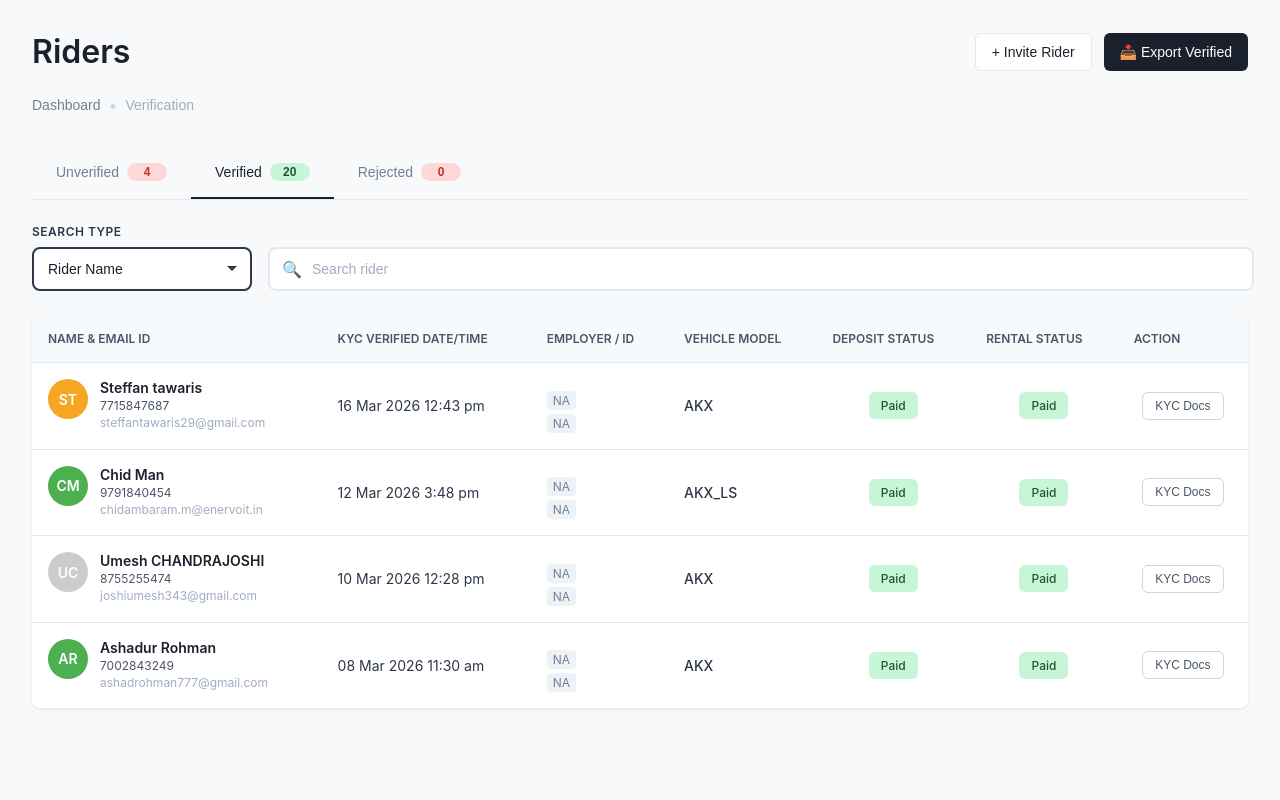
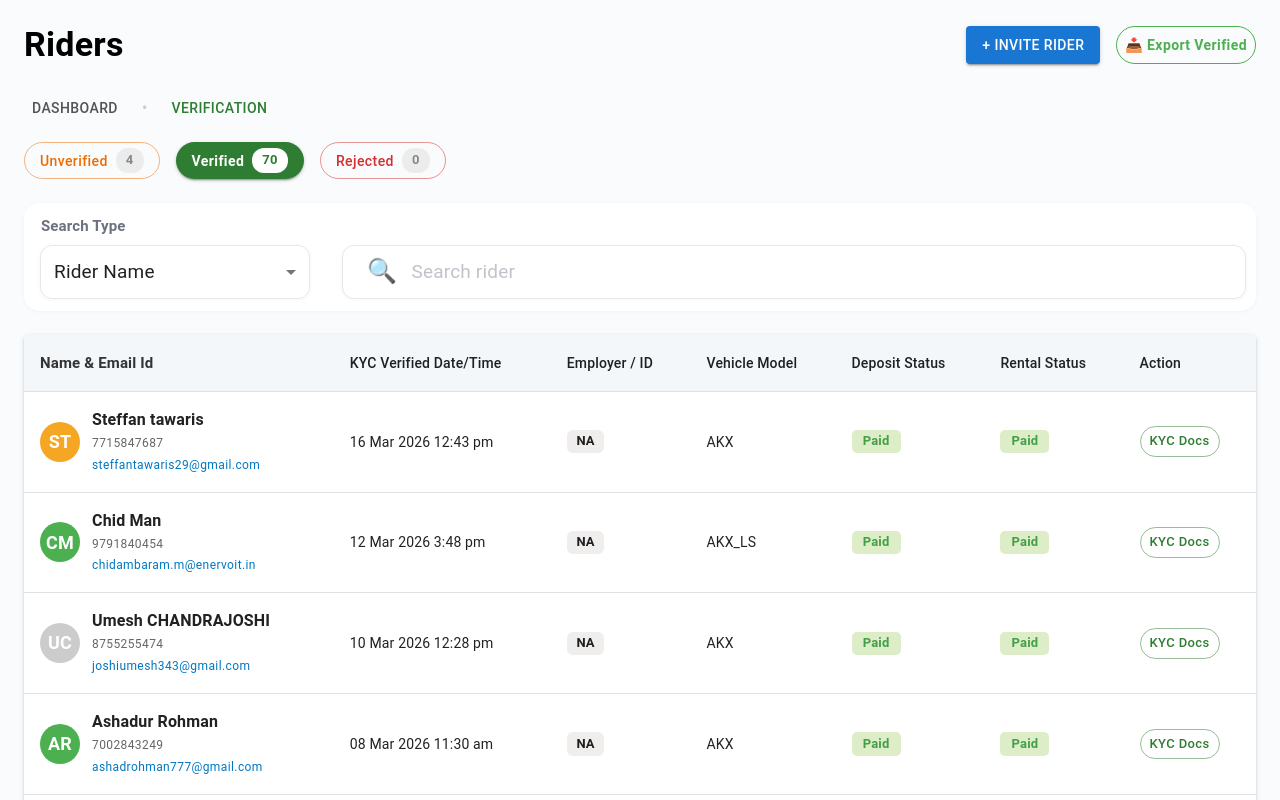
Before and after one commit to anshul7898/Fleet_system_frontend, a React (Create React App) app: page / in a window 1280 px wide. Shown: the top 800 px of the page. Built offline with nearby package versions, Linux system fonts and the light colour scheme.

Commit message:
Implementing RidersComponent styling changes

```diff
--- a/package.json
+++ b/package.json
@@ -3,6 +3,9 @@
   "version": "0.1.0",
   "private": true,
   "dependencies": {
+    "@emotion/react": "^11.14.0",
+    "@emotion/styled": "^11.14.1",
+    "@mui/material": "^7.3.9",
     "@testing-library/dom": "^10.4.1",
     "@testing-library/jest-dom": "^6.9.1",
     "@testing-library/react": "^16.3.2",
--- a/src/pages/RidersComponent.css
+++ b/src/pages/RidersComponent.css
@@ -430,7 +430,9 @@
 /* Responsive Design */
 @media (max-width: 768px) {
   .riders-container {
-    padding: 16px;
+    padding: 32px;
+    background-color: #fafbfc;
+    min-height: 100vh;
   }
 
   .riders-header {
--- a/src/pages/RidersComponent.js
+++ b/src/pages/RidersComponent.js
@@ -1,11 +1,61 @@
 import { useState } from 'react';
-import './RidersComponent.css';
+import {
+  Table,
+  TableBody,
+  TableCell,
+  TableContainer,
+  TableHead,
+  TableRow,
+  TablePagination,
+  Paper,
+  Button,
+  Select,
+  MenuItem,
+  InputBase,
+  Box,
+  Typography,
+  Stack,
+} from '@mui/material';
+import { styled } from '@mui/material/styles';
 
-const RidersComponent = () => {
-  const [activeTab, setActiveTab] = useState('verified');
-  const [searchType, setSearchType] = useState('Rider Name');
-  const [searchQuery, setSearchQuery] = useState('');
+// Styled avatar for table
+const AvatarCircle = styled('div')(({ bgcolor }) => ({
+  width: 40,
+  height: 40,
+  borderRadius: '50%',
+  color: '#fff',
+  fontWeight: 'bold',
+  fontSize: 18,
+  alignItems: 'center',
+  justifyContent: 'center',
+  display: 'flex',
+  marginRight: 12,
+  background: bgcolor,
+}));
 
+const OutlinedButton = styled(Button)({
+  border: '1.5px solid #4caf50',
+  color: '#4caf50',
+  borderRadius: '20px',
+  textTransform: 'none',
+  fontWeight: 'bold',
+});
+
+const getRandomColor = () => {
+  const colors = [
+    '#F5A623',
+    '#4CAF50',
+    '#CCCCCC',
+    '#30509B',
+    '#FD5B5B',
+    '#36B37E',
+    '#FFB300',
+    '#AB47BC',
+  ];
+  return colors[Math.floor(Math.random() * colors.length)];
+};
+
+const generateRiders = () => {
   const riders = [
     {
       id: 1,
@@ -60,12 +110,43 @@ const RidersComponent = () => {
       bgColor: '#4CAF50',
     },
   ];
+  for (let i = 5; i <= 74; i++) {
+    const firstName = `Demo${i}`;
+    const lastName = `User${i}`;
+    const name = `${firstName} ${lastName}`;
+    riders.push({
+      id: i,
+      name,
+      phone: `90000${1000 + i}`,
+      email: `demo${i}@example.com`,
+      kycDate: `${((i % 28) + 1).toString().padStart(2, '0')} Mar 2026 ${8 + (i % 10)}:${(10 + i) % 60} am`,
+      employer: 'NA',
+      vehicleModel: i % 2 === 0 ? 'AKX' : 'AKX_LS',
+      depositStatus: i % 3 === 0 ? 'Paid' : 'Pending',
+      rentalStatus: i % 2 === 0 ? 'Paid' : 'Pending',
+      avatar: `${firstName.charAt(0)}${lastName.charAt(0)}`,
+      bgColor: getRandomColor(),
+    });
+  }
+  return riders;
+};
 
 const stats = {
   unverified: 4,
-    verified: 20,
+  verified: 70,
   rejected: 0,
 };
+
+const searchTypes = ['Rider Name', 'Mobile Number', 'Email', 'Username'];
+
+const RidersComponent = () => {
+  const [activeTab, setActiveTab] = useState('verified');
+  const [searchType, setSearchType] = useState('Rider Name');
+  const [searchQuery, setSearchQuery] = useState('');
+  const [page, setPage] = useState(0);
+  const [rowsPerPage, setRowsPerPage] = useState(15);
+
+  const riders = generateRiders();
 
   const filteredRiders = riders.filter((rider) => {
     if (searchType === 'Rider Name') {
@@ -80,131 +161,352 @@ const RidersComponent = () => {
     return true;
   });
 
+  // Pagination logic
+  const paginatedRiders = filteredRiders.slice(
+    page * rowsPerPage,
+    page * rowsPerPage + rowsPerPage,
+  );
+
+  // MUI handlers
+  const handleChangePage = (event, newPage) => setPage(newPage);
+
+  const handleChangeRowsPerPage = (event) => {
+    setRowsPerPage(parseInt(event.target.value, 10));
+    setPage(0);
+  };
+
   return (
-    <div className="riders-container">
+    <Box sx={{ p: 3, background: '#fafbfc', minHeight: '100vh' }}>
       {/* Header */}
-      <div className="riders-header">
-        <h1>Riders</h1>
-        <div className="header-actions">
-          <button className="invite-btn">+ Invite Rider</button>
-          <button className="export-btn">📥 Export Verified</button>
-        </div>
-      </div>
+      <Stack
+        direction="row"
+        alignItems="center"
+        justifyContent="space-between"
+        sx={{ mb: 3 }}
+      >
+        <Typography variant="h4" fontWeight={700}>
+          Riders
+        </Typography>
+        <Stack direction="row" spacing={2}>
+          <Button variant="contained" color="primary">
+            + Invite Rider
+          </Button>
+          <OutlinedButton>📥 Export Verified</OutlinedButton>
+        </Stack>
+      </Stack>
 
       {/* Navigation Tabs */}
-      <div className="nav-tabs">
-        <button className="nav-link">Dashboard</button>
-        <span className="separator">•</span>
-        <button className="nav-link verification">Verification</button>
-      </div>
+      <Stack direction="row" spacing={2} alignItems="center" sx={{ mb: 2 }}>
+        <Button variant="text" sx={{ fontWeight: 500, color: '#535353' }}>
+          Dashboard
+        </Button>
+        <Typography sx={{ color: '#cecaca' }}>•</Typography>
+        <Button
+          variant="text"
+          color="success"
+          sx={{ fontWeight: 500, color: '#2e7d32' }}
+        >
+          Verification
+        </Button>
+      </Stack>
 
       {/* Status Tabs */}
-      <div className="status-tabs">
-        <button
-          className={`tab ${activeTab === 'unverified' ? 'active' : ''}`}
-          onClick={() => setActiveTab('unverified')}
+      <Stack direction="row" spacing={2} sx={{ mb: 3 }}>
+        {['unverified', 'verified', 'rejected'].map((tab) => (
+          <Button
+            key={tab}
+            variant={activeTab === tab ? 'contained' : 'outlined'}
+            color={
+              tab === 'unverified'
+                ? 'warning'
+                : tab === 'verified'
+                  ? 'success'
+                  : 'error'
+            }
+            onClick={() => setActiveTab(tab)}
+            sx={{
+              borderRadius: 8,
+              minWidth: 120,
+              fontWeight: activeTab === tab ? 700 : 500,
+            }}
           >
-          <span className="tab-label">Unverified</span>
-          <span className="badge unverified">{stats.unverified}</span>
-        </button>
-        <button
-          className={`tab ${activeTab === 'verified' ? 'active' : ''}`}
-          onClick={() => setActiveTab('verified')}
+            <span style={{ marginRight: 8, textTransform: 'capitalize' }}>
+              {tab}
+            </span>
+            <span
+              style={{
+                background: activeTab === tab ? '#fff' : '#ececec',
+                color:
+                  activeTab === tab
+                    ? tab === 'verified'
+                      ? '#2e7d32'
+                      : tab === 'unverified'
+                        ? '#ff9800'
+                        : '#d32f2f'
+                    : '#888',
+                borderRadius: 12,
+                padding: '1px 10px',
+                fontWeight: 600,
+                fontSize: 13,
+              }}
             >
-          <span className="tab-label">Verified</span>
-          <span className="badge verified">{stats.verified}</span>
-        </button>
-        <button
-          className={`tab ${activeTab === 'rejected' ? 'active' : ''}`}
-          onClick={() => setActiveTab('rejected')}
+              {stats[tab]}
+            </span>
+          </Button>
+        ))}
+      </Stack>
+
+      {/* Search Section - NOW FIXED AND MATCHING YOUR SCREENSHOT */}
+      <Paper
+        sx={{
+          mb: 3,
+          display: 'flex',
+          alignItems: 'center',
+          gap: 2,
+          background: '#fff',
+          borderRadius: '16px',
+          boxShadow: '0 1px 4px rgba(44,62,80,0.04)',
+        }}
       >
-          <span className="tab-label">Rejected</span>
-          <span className="badge rejected">{stats.rejected}</span>
-        </button>
-      </div>
-
-      {/* Search and Filter Section */}
-      <div className="search-section">
-        <div className="search-type">
-          <label>Search Type</label>
-          <select
+        {/* Search type box */}
+        <Box
+          sx={{
+            display: 'flex',
+            flexDirection: 'column',
+            minWidth: '270px',
+            px: 2,
+            py: 1.5,
+          }}
+        >
+          <Typography
+            sx={{
+              fontWeight: 600,
+              color: '#6b7280',
+              fontSize: '15px',
+              pb: '7px',
+              pl: '1px',
+            }}
+          >
+            Search Type
+          </Typography>
+          <Select
             value={searchType}
             onChange={(e) => setSearchType(e.target.value)}
-            className="search-dropdown"
+            variant="outlined"
+            size="medium"
+            sx={{
+              background: '#fff',
+              borderRadius: '12px',
+              fontSize: '19px',
+              height: '54px',
+              boxShadow: '0 1px 4px rgba(44,62,80,0.04)',
+              '.MuiOutlinedInput-notchedOutline': { borderColor: '#e5e7eb' },
+              '&:hover .MuiOutlinedInput-notchedOutline': {
+                borderColor: '#a0aec0',
+              },
+            }}
+            displayEmpty
+            fullWidth
           >
-            <option>--Select Type--</option>
-            <option>Rider Name</option>
-            <option>Mobile Number</option>
-            <option>Email</option>
-            <option>Username</option>
-          </select>
-        </div>
-        <div className="search-input-wrapper">
-          <input
-            type="text"
+            <MenuItem value="">--Select Type--</MenuItem>
+            {searchTypes.map((type) => (
+              <MenuItem value={type} key={type}>
+                {type}
+              </MenuItem>
+            ))}
+          </Select>
+        </Box>
+        {/* Search input, aligned & styled */}
+        <InputBase
           placeholder="Search rider"
           value={searchQuery}
           onChange={(e) => setSearchQuery(e.target.value)}
-            className="search-input"
+          sx={{
+            flex: 1,
+            background: '#fff',
+            borderRadius: '12px',
+            px: 3,
+            height: '54px',
+            fontSize: '19px',
+            border: '1.5px solid #e5e7eb',
+            boxShadow: '0 1px 4px rgba(44,62,80,0.04)',
+            color: '#6b7280',
+            alignItems: 'center',
+            display: 'flex',
+            marginTop: '30px',
+            marginRight: '10px',
+          }}
+          startAdornment={
+            <Box sx={{ mr: 1.8, color: '#a0aec0', fontSize: 24 }}>
+              <span role="img" aria-label="search">
+                🔍
+              </span>
+            </Box>
+          }
         />
-        </div>
-      </div>
+      </Paper>
 
-      {/* Table Section */}
-      <div className="table-wrapper">
-        <table className="riders-table">
-          <thead>
-            <tr>
-              <th>Name & Email Id</th>
-              <th>KYC Verified Date/Time</th>
-              <th>Employer / ID</th>
-              <th>Vehicle Model</th>
-              <th>Deposit Status</th>
-              <th>Rental Status</th>
-              <th>Action</th>
-            </tr>
-          </thead>
-          <tbody>
-            {filteredRiders.map((rider) => (
-              <tr key={rider.id}>
-                <td className="name-cell">
-                  <div
-                    className="rider-avatar"
-                    style={{ backgroundColor: rider.bgColor }}
+      {/* Table and Pagination */}
+      <Paper elevation={2}>
+        <TableContainer>
+          <Table>
+            <TableHead>
+              <TableRow sx={{ background: '#f3f7fa' }}>
+                <TableCell
+                  sx={{ fontWeight: 'bold', color: '#333', fontSize: 15 }}
                 >
+                  Name & Email Id
+                </TableCell>
+                <TableCell>KYC Verified Date/Time</TableCell>
+                <TableCell>Employer / ID</TableCell>
+                <TableCell>Vehicle Model</TableCell>
+                <TableCell>Deposit Status</TableCell>
+                <TableCell>Rental Status</TableCell>
+                <TableCell>Action</TableCell>
+              </TableRow>
+            </TableHead>
+            <TableBody>
+              {paginatedRiders.length === 0 ? (
+                <TableRow>
+                  <TableCell colSpan={7} align="center">
+                    No data found.
+                  </TableCell>
+                </TableRow>
+              ) : (
+                paginatedRiders.map((rider) => (
+                  <TableRow
+                    key={rider.id}
+                    hover
+                    sx={{ transition: 'background 0.2s' }}
+                  >
+                    <TableCell>
+                      <Box sx={{ display: 'flex', alignItems: 'center' }}>
+                        <AvatarCircle bgcolor={rider.bgColor}>
                           {rider.avatar}
-                  </div>
-                  <div className="rider-info">
-                    <p className="rider-name">{rider.name}</p>
-                    <p className="rider-phone">{rider.phone}</p>
-                    <p className="rider-email">{rider.email}</p>
-                  </div>
-                </td>
-                <td className="kyc-cell">{rider.kycDate}</td>
-                <td className="employer-cell">
-                  <span className="na-badge">{rider.employer}</span>
-                  <span className="na-badge">{rider.employer}</span>
-                </td>
-                <td className="vehicle-cell">{rider.vehicleModel}</td>
-                <td className="status-cell">
-                  <span className="status-badge paid">
+                        </AvatarCircle>
+                        <Box>
+                          <Typography fontWeight="bold">
+                            {rider.name}
+                          </Typography>
+                          <Typography variant="caption" sx={{ color: '#666' }}>
+                            {rider.phone}
+                          </Typography>
+                          <br />
+                          <Typography
+                            variant="caption"
+                            sx={{ color: '#0077c2' }}
+                          >
+                            {rider.email}
+                          </Typography>
+                        </Box>
+                      </Box>
+                    </TableCell>
+                    <TableCell>{rider.kycDate}</TableCell>
+                    <TableCell>
+                      <Box
+                        component="span"
+                        sx={{
+                          background: '#f0eded',
+                          borderRadius: '6px',
+                          px: 1.2,
+                          py: 0.3,
+                          display: 'inline-block',
+                          fontWeight: 600,
+                          fontSize: 13,
+                        }}
+                      >
+                        {rider.employer}
+                      </Box>
+                    </TableCell>
+                    <TableCell>{rider.vehicleModel}</TableCell>
+                    <TableCell>
+                      <Box
+                        component="span"
+                        sx={{
+                          bgcolor:
+                            rider.depositStatus === 'Paid'
+                              ? '#dcedc8'
+                              : '#ffe0b2',
+                          borderRadius: '5px',
+                          px: 1.4,
+                          py: 0.3,
+                          color:
+                            rider.depositStatus === 'Paid'
+                              ? '#43a047'
+                              : '#fc8a13',
+                          fontWeight: 600,
+                          fontSize: 13,
+                          display: 'inline-block',
+                        }}
+                      >
                         {rider.depositStatus}
-                  </span>
-                </td>
-                <td className="status-cell">
-                  <span className="status-badge paid">
+                      </Box>
+                    </TableCell>
+                    <TableCell>
+                      <Box
+                        component="span"
+                        sx={{
+                          bgcolor:
+                            rider.rentalStatus === 'Paid'
+                              ? '#dcedc8'
+                              : '#ffe0b2',
+                          borderRadius: '5px',
+                          px: 1.4,
+                          py: 0.3,
+                          color:
+                            rider.rentalStatus === 'Paid'
+                              ? '#43a047'
+                              : '#fc8a13',
+                          fontWeight: 600,
+                          fontSize: 13,
+                          display: 'inline-block',
+                        }}
+                      >
                         {rider.rentalStatus}
-                  </span>
-                </td>
-                <td className="action-cell">
-                  <button className="action-btn">KYC Docs</button>
-                </td>
-              </tr>
-            ))}
-          </tbody>
-        </table>
-      </div>
-    </div>
+                      </Box>
+                    </TableCell>
+                    <TableCell>
+                      <Button
+                        variant="outlined"
+                        size="small"
+                        color="success"
+                        sx={{
+                          borderRadius: 12,
+                          borderWidth: 1,
+                          textTransform: 'none',
+                        }}
+                      >
+                        KYC Docs
+                      </Button>
+                    </TableCell>
+                  </TableRow>
+                ))
+              )}
+            </TableBody>
+          </Table>
+        </TableContainer>
+        <TablePagination
+          component="div"
+          count={filteredRiders.length}
+          page={page}
+          onPageChange={handleChangePage}
+          rowsPerPage={rowsPerPage}
+          onRowsPerPageChange={handleChangeRowsPerPage}
+          rowsPerPageOptions={[5, 15, 25]}
+          sx={{
+            '.MuiTablePagination-toolbar': { justifyContent: 'flex-end' },
+            '.MuiTablePagination-selectLabel, .MuiTablePagination-displayedRows':
+              { fontSize: 13 },
+            '.MuiTablePagination-select': {
+              fontWeight: 'bold',
+              paddingLeft: 0,
+            },
+            marginRight: 3,
+            background: '#f5faff',
+          }}
+        />
+      </Paper>
+    </Box>
   );
 };
 
```
Also changed, not shown: 1 other file (tests, documents, lock files or other folders). Lines whose indentation alone changed are shown as unchanged.
